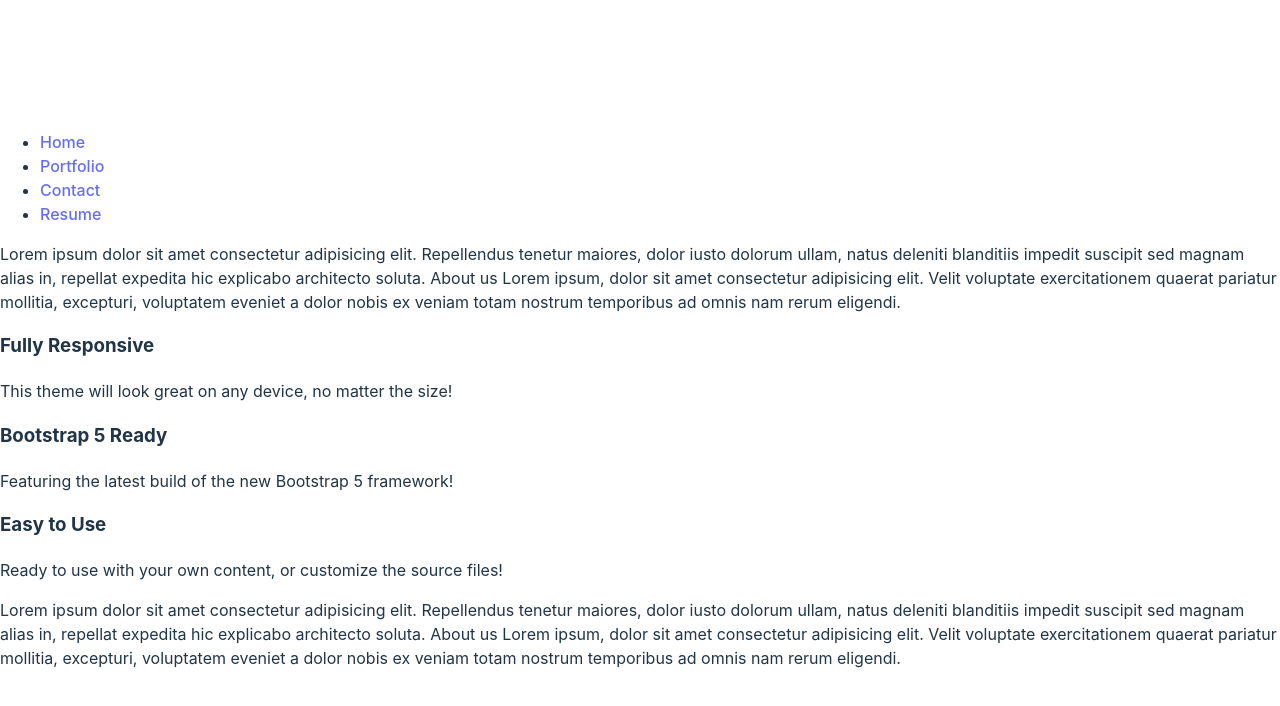
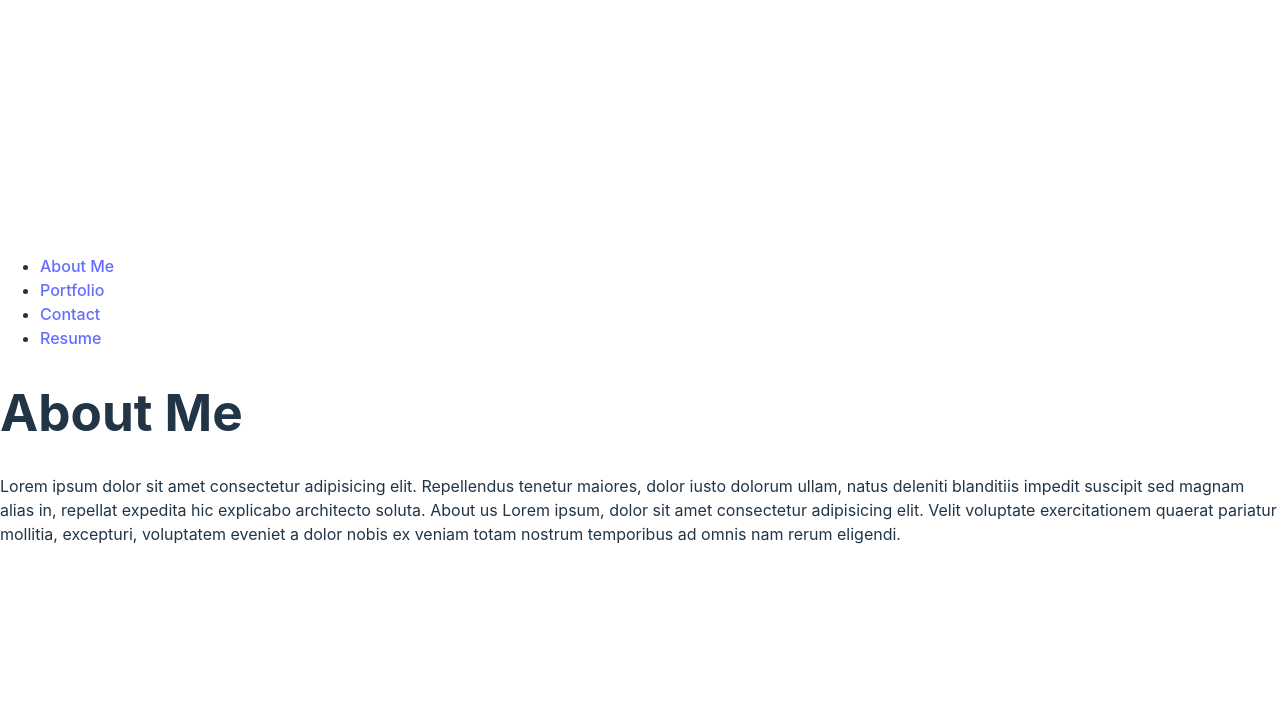
Before and after one commit to RileyGlander/Rileys-React-Portfolio, a React (Vite) app in the folder React-Portfolio/: page / in a window 1280 px wide. Shown: the top 706 px of the page. Built offline with nearby package versions, Linux system fonts and the light colour scheme.

Commit message:
added netlify file and adding finishing touches

```diff
--- a/React-Portfolio/components/NavTabs.jsx
+++ b/React-Portfolio/components/NavTabs.jsx
@@ -10,7 +10,7 @@ function Navigation({ currentPage, handlePageChange }) {
           // This is a conditional (ternary) operator that checks to see if the current page is "Home"
           // If it is, we set the current page to 'nav-link-active', otherwise we set it to 'nav-link'
           className={currentPage === '/' ? 'nav-link active' : 'nav-link'}>
-          Home
+          About Me
         </Link>
       </li>
         <li className="nav-item">
--- a/React-Portfolio/pages/AboutMe.jsx
+++ b/React-Portfolio/pages/AboutMe.jsx
@@ -2,6 +2,9 @@
 export default function AboutMe() {
     return (
       <div className="container pt-4">
+        <h1>
+        About Me
+        </h1>
         <p>
           Lorem ipsum dolor sit amet consectetur adipisicing elit. Repellendus
           tenetur maiores, dolor iusto dolorum ullam, natus deleniti blanditiis
@@ -11,55 +14,7 @@ export default function AboutMe() {
           mollitia, excepturi, voluptatem eveniet a dolor nobis ex veniam totam
           nostrum temporibus ad omnis nam rerum eligendi.
         </p>
-        <section className="features-icons bg-light text-center m-4">
-          <div className="container">
-            <div className="row p-2">
-              <div className="col-lg-4">
-                <div className="features-icons-item mx-auto mb-5 mb-lg-0 mb-lg-3">
-                  <div className="features-icons-icon d-flex">
-                    <i className="bi-window m-auto text-primary" />
-                  </div>
-                  <h3>Fully Responsive</h3>
-                  <p className="lead mb-0">
-                    This theme will look great on any device, no matter the size!
-                  </p>
-                </div>
-              </div>
-              <div className="col-lg-4">
-                <div className="features-icons-item mx-auto mb-5 mb-lg-0 mb-lg-3">
-                  <div className="features-icons-icon d-flex">
-                    <i className="bi-layers m-auto text-primary" />
-                  </div>
-                  <h3>Bootstrap 5 Ready</h3>
-                  <p className="lead mb-0">
-                    Featuring the latest build of the new Bootstrap 5 framework!
-                  </p>
-                </div>
-              </div>
-              <div className="col-lg-4">
-                <div className="features-icons-item mx-auto mb-0 mb-lg-3">
-                  <div className="features-icons-icon d-flex">
-                    <i className="bi-terminal m-auto text-primary" />
-                  </div>
-                  <h3>Easy to Use</h3>
-                  <p className="lead mb-0">
-                    Ready to use with your own content, or customize the source
-                    files!
-                  </p>
-                </div>
-              </div>
-            </div>
-          </div>
-        </section>
-        <p>
-          Lorem ipsum dolor sit amet consectetur adipisicing elit. Repellendus
-          tenetur maiores, dolor iusto dolorum ullam, natus deleniti blanditiis
-          impedit suscipit sed magnam alias in, repellat expedita hic explicabo
-          architecto soluta. About us Lorem ipsum, dolor sit amet consectetur
-          adipisicing elit. Velit voluptate exercitationem quaerat pariatur
-          mollitia, excepturi, voluptatem eveniet a dolor nobis ex veniam totam
-          nostrum temporibus ad omnis nam rerum eligendi.
-        </p>
+
       </div>
     );
   }
```
Also changed, not shown: 1 other file (tests, documents, lock files or other folders).
